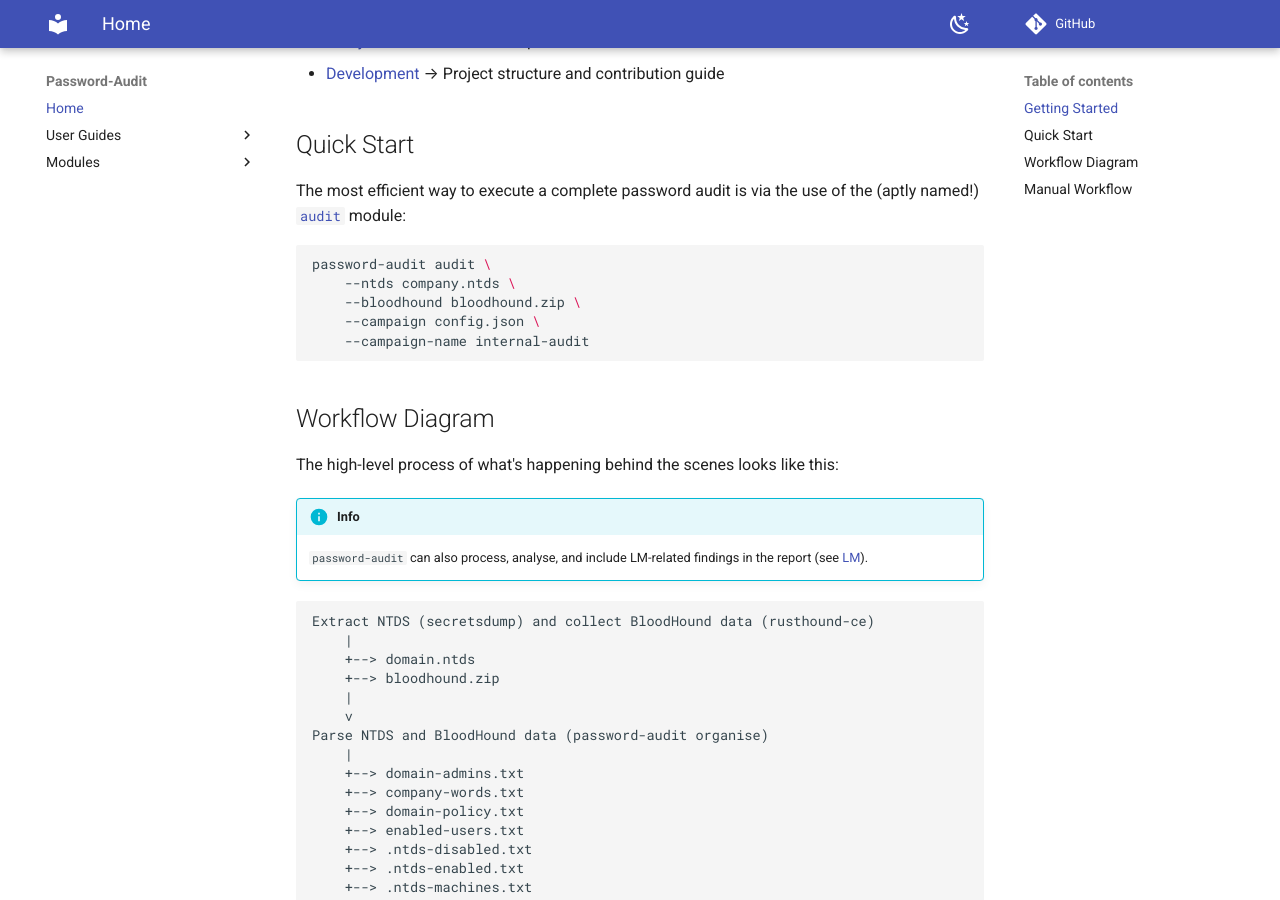
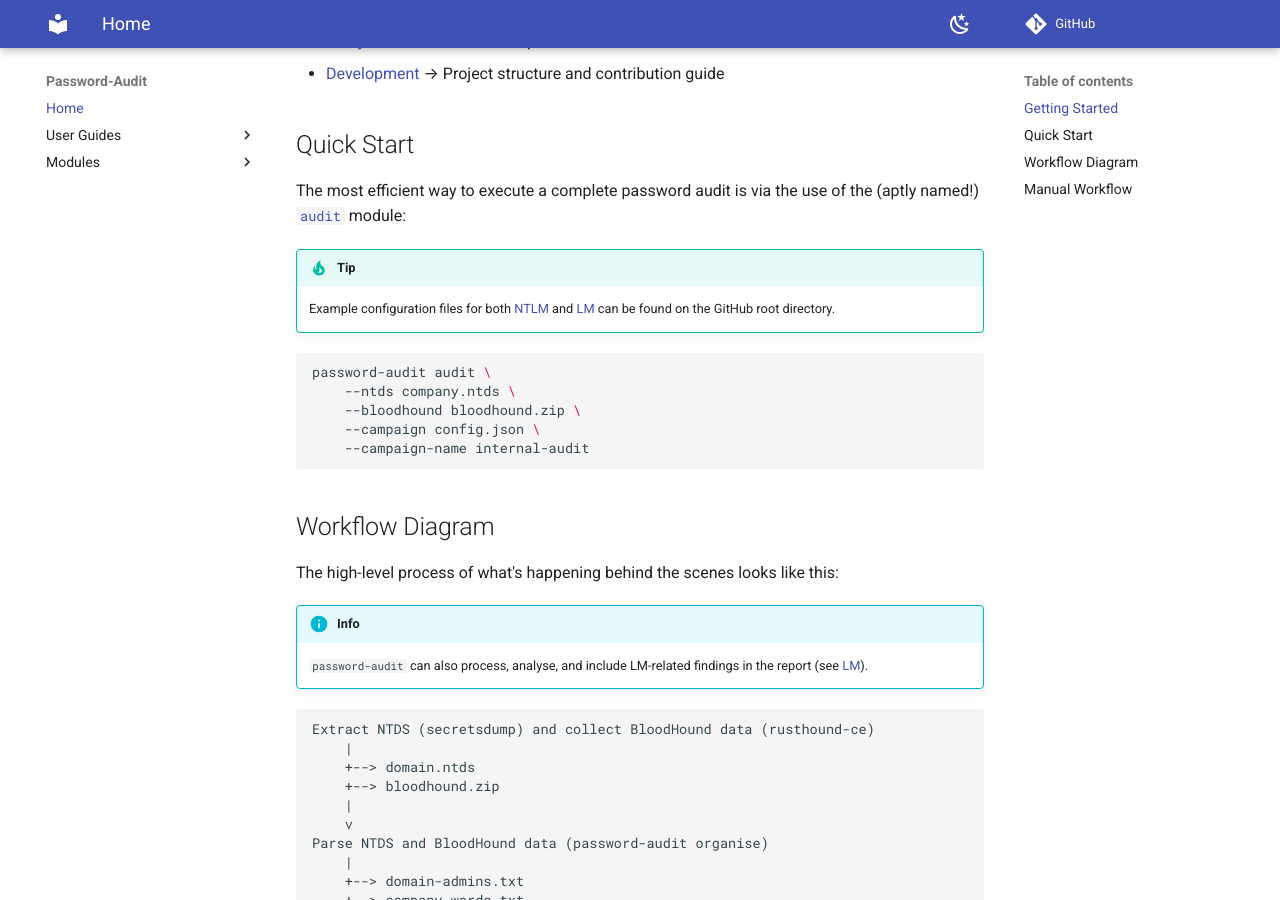
Before and after one commit to CSpanias/password-audit, an MkDocs documentation site: the page built from docs/index.md, in a window 1280 px wide and 900 px high, scrolled down 763 px. Built offline with MkDocs 1.6.1 and Material for MkDocs 9.7.7, drawn with Linux system fonts in a browser that asks for light colours; comment, search, counter and statistics services are not loaded.

Commit message:
Added example configuration files for NTLM and LM.

````diff
--- a/docs/index.md
+++ b/docs/index.md
@@ -27,6 +27,9 @@ The core ideas behind each script are discussed in the following articles:
 ## Quick Start
 
 The most efficient way to execute a complete password audit is via the use of the (aptly named!) [`audit`](audit.md) module:
+
+!!! tip
+    Example configuration files for both [NTLM](https://github.com/CSpanias/password-audit/blob/main/example-ntlm-config.json) and [LM](https://github.com/CSpanias/password-audit/blob/main/example-lm-config.json) can be found on the GitHub root directory.
 
 ```bash
 password-audit audit \
````
Also changed, not shown: docs/crack.md (+3 -0 lines).
